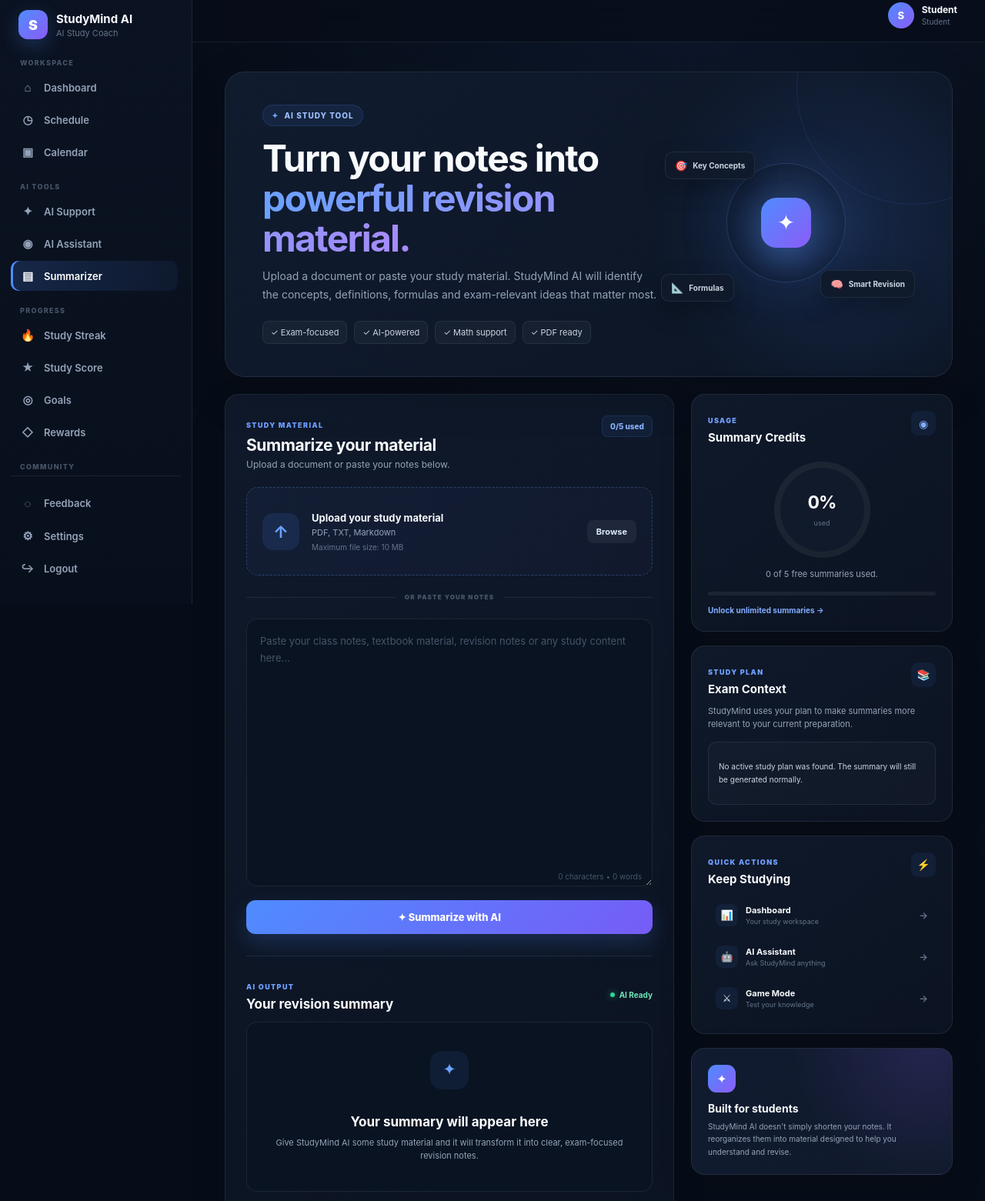
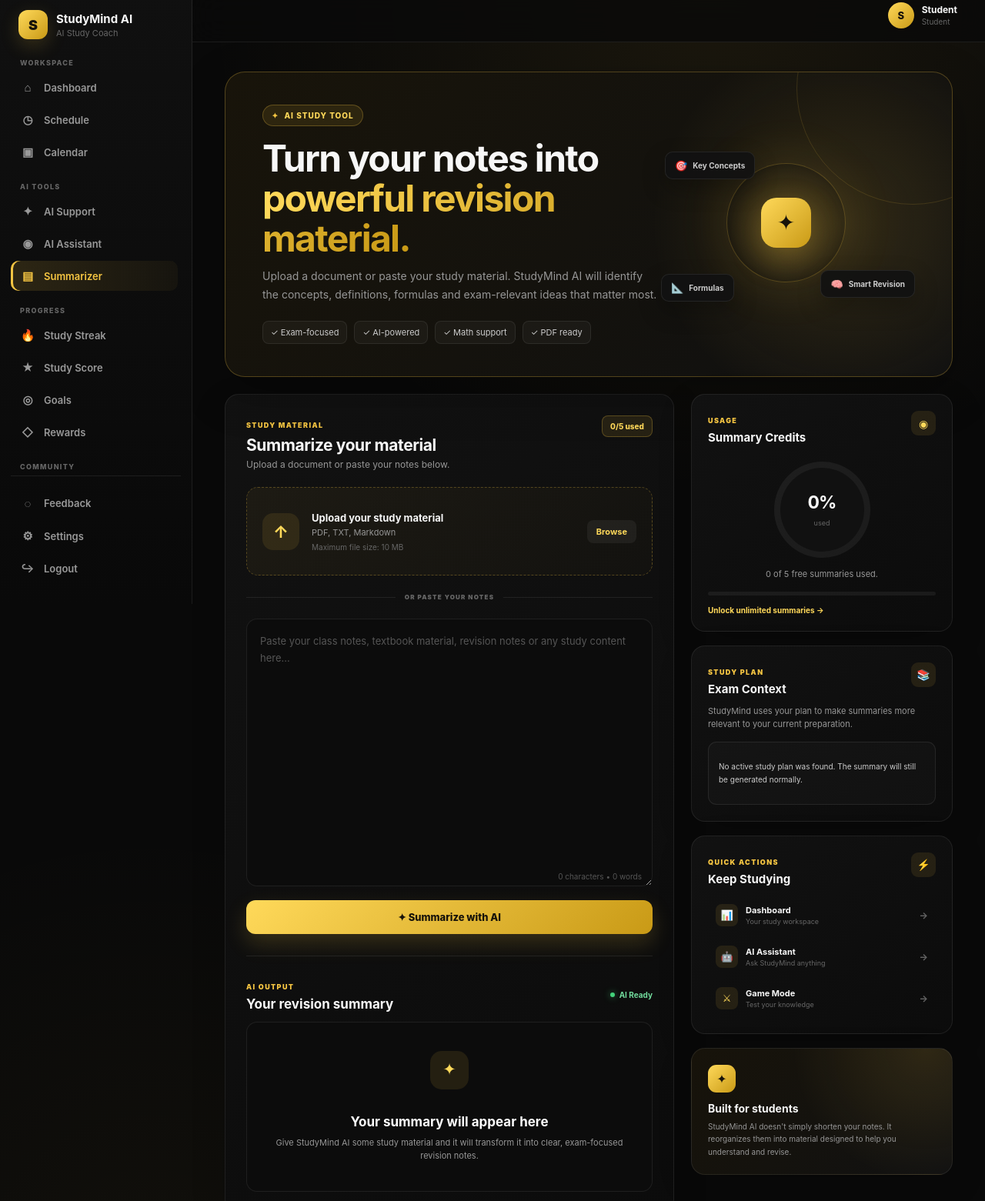
Before and after one commit to CJ514878/StudyMind-AI-App, a website: page summarizer.html in a window 1280 px wide. Shown: the part 15-1576 px from the top of the page at 77% size. Drawn offline with nearby package versions, Linux system fonts and the light colour scheme.

Commit message:
Update summarizer.css

```diff
--- a/summarizer.css
+++ b/summarizer.css
@@ -1,25 +1,27 @@
 /* =========================================================
    STUDYMIND AI — SUMMARIZER
-   PROFESSIONAL UI
+   PROFESSIONAL GOLD UI
 ========================================================= */
 
 :root {
-    --bg: #070d18;
-    --bg-soft: #0b1220;
-    --panel: #101a2b;
-    --panel-2: #131f32;
-    --border: rgba(148, 163, 184, 0.13);
-
-    --text: #f8fafc;
-    --muted: #94a3b8;
-    --muted-2: #64748b;
-
-    --blue: #4f8cff;
-    --blue-bright: #6ba1ff;
-    --purple: #8b5cf6;
-    --green: #34d399;
-
-    --danger: #fb7185;
+    --bg: #090909;
+    --bg-soft: #0d0d0d;
+    --panel: #111111;
+    --panel-2: #171717;
+    --border: rgba(255, 255, 255, 0.08);
+
+    --text: #f7f7f7;
+    --muted: #969696;
+    --muted-2: #666666;
+
+    --gold: #f5c542;
+    --gold-light: #ffd95a;
+    --gold-dark: #c99a16;
+    --gold-soft: rgba(245, 197, 66, 0.10);
+    --gold-border: rgba(245, 197, 66, 0.27);
+
+    --green: #43d17a;
+    --danger: #ef6464;
 
     --radius: 18px;
 }
@@ -39,10 +41,17 @@
 
 body {
     margin: 0;
+    min-height: 100vh;
+
     background:
         radial-gradient(
-            circle at 70% 0%,
-            rgba(79, 140, 255, 0.08),
+            circle at 72% 0%,
+            rgba(245, 197, 66, 0.08),
+            transparent 30%
+        ),
+        radial-gradient(
+            circle at 15% 85%,
+            rgba(245, 197, 66, 0.035),
             transparent 30%
         ),
         var(--bg);
@@ -57,8 +66,6 @@
         BlinkMacSystemFont,
         "Segoe UI",
         sans-serif;
-
-    min-height: 100vh;
 }
 
 button,
@@ -75,11 +82,11 @@
 
 /* =========================================================
    SIDEBAR
+   EXISTING NAVIGATION KEPT
 ========================================================= */
 
 .sidebar {
     position: fixed;
-
     left: 0;
     top: 0;
     bottom: 0;
@@ -91,8 +98,8 @@
     background:
         linear-gradient(
             180deg,
-            #0b1322 0%,
-            #080f1c 100%
+            #101010 0%,
+            #090909 100%
         );
 
     border-right: 1px solid var(--border);
@@ -102,9 +109,6 @@
 
     z-index: 100;
 }
-
-
-/* BRAND */
 
 .sidebar-brand {
     display: flex;
@@ -126,17 +130,17 @@
     background:
         linear-gradient(
             135deg,
-            var(--blue),
-            var(--purple)
+            var(--gold-light),
+            var(--gold-dark)
         );
 
-    color: white;
+    color: #17130a;
 
     font-weight: 900;
     font-size: 18px;
 
     box-shadow:
-        0 8px 25px rgba(79, 140, 255, 0.25);
+        0 8px 25px rgba(245, 197, 66, 0.18);
 }
 
 .sidebar-brand strong {
@@ -152,14 +156,9 @@
     font-size: 11px;
 }
 
-
-/* NAV */
-
 .sidebar-nav {
     flex: 1;
-
     overflow-y: auto;
-
     padding-right: 4px;
 }
 
@@ -172,7 +171,7 @@
 
     padding: 0 12px 7px;
 
-    color: #475569;
+    color: #666666;
 
     font-size: 9px;
     font-weight: 800;
@@ -189,7 +188,6 @@
     gap: 11px;
 
     padding: 10px 12px;
-
     margin-bottom: 3px;
 
     border: 0;
@@ -197,7 +195,7 @@
 
     background: transparent;
 
-    color: #94a3b8;
+    color: #999999;
 
     text-decoration: none;
 
@@ -216,23 +214,23 @@
 .logout-button:hover {
     color: white;
 
-    background: rgba(255, 255, 255, 0.055);
+    background: rgba(255, 255, 255, 0.045);
 
     transform: translateX(2px);
 }
 
 .sidebar a.active {
-    color: white;
+    color: var(--gold);
 
     background:
         linear-gradient(
             90deg,
-            rgba(79, 140, 255, 0.18),
-            rgba(79, 140, 255, 0.07)
+            rgba(245, 197, 66, 0.14),
+            rgba(245, 197, 66, 0.045)
         );
 
     box-shadow:
-        inset 3px 0 0 var(--blue);
+        inset 3px 0 0 var(--gold);
 }
 
 .nav-icon {
@@ -245,12 +243,11 @@
 }
 
 .premium-link {
-    color: #fbbf24 !important;
+    color: var(--gold) !important;
 }
 
 .sidebar-bottom {
     padding-top: 15px;
-
     border-top: 1px solid var(--border);
 }
 
@@ -261,7 +258,6 @@
 
 .app-main {
     margin-left: 250px;
-
     min-height: 100vh;
 }
 
@@ -275,7 +271,7 @@
 
     border-bottom: 1px solid var(--border);
 
-    background: rgba(7, 13, 24, 0.75);
+    background: rgba(9, 9, 9, 0.78);
 
     backdrop-filter: blur(18px);
 
@@ -307,9 +303,11 @@
     background:
         linear-gradient(
             135deg,
-            var(--blue),
-            var(--purple)
+            var(--gold-light),
+            var(--gold-dark)
         );
+
+    color: #17130a;
 
     font-weight: 800;
     font-size: 13px;
@@ -365,24 +363,24 @@
 
     padding: 42px 48px;
 
-    border: 1px solid var(--border);
+    border: 1px solid var(--gold-border);
 
     border-radius: 26px;
 
     background:
         radial-gradient(
             circle at 85% 50%,
-            rgba(79, 140, 255, 0.15),
+            rgba(245, 197, 66, 0.14),
             transparent 30%
         ),
         linear-gradient(
             135deg,
-            #101b2e,
-            #0c1525
+            #18140a,
+            #101010
         );
 
     box-shadow:
-        0 20px 60px rgba(0, 0, 0, 0.18);
+        0 20px 60px rgba(0, 0, 0, 0.25);
 }
 
 .summarizer-hero::before {
@@ -398,7 +396,7 @@
 
     border-radius: 50%;
 
-    border: 1px solid rgba(79, 140, 255, 0.13);
+    border: 1px solid rgba(245, 197, 66, 0.14);
 }
 
 .hero-content {
@@ -417,11 +415,11 @@
 
     border-radius: 999px;
 
-    color: #9fc1ff;
-
-    background: rgba(79, 140, 255, 0.09);
-
-    border: 1px solid rgba(79, 140, 255, 0.17);
+    color: var(--gold-light);
+
+    background: var(--gold-soft);
+
+    border: 1px solid var(--gold-border);
 
     font-size: 10px;
     font-weight: 800;
@@ -430,7 +428,7 @@
 }
 
 .hero-badge span {
-    color: var(--blue-bright);
+    color: var(--gold);
 }
 
 .summarizer-hero h1 {
@@ -447,8 +445,8 @@
     background:
         linear-gradient(
             90deg,
-            #6ba1ff,
-            #a78bfa
+            var(--gold-light),
+            var(--gold-dark)
         );
 
     -webkit-background-clip: text;
@@ -483,17 +481,19 @@
 
     border-radius: 8px;
 
-    background: rgba(255,255,255,0.035);
+    background: rgba(255, 255, 255, 0.035);
 
     border: 1px solid var(--border);
 
-    color: #cbd5e1;
+    color: #cccccc;
 
     font-size: 11px;
 }
 
 
-/* HERO VISUAL */
+/* =========================================================
+   HERO VISUAL
+========================================================= */
 
 .hero-visual {
     width: 330px;
@@ -521,15 +521,15 @@
     background:
         radial-gradient(
             circle,
-            rgba(107,161,255,0.22),
-            rgba(79,140,255,0.04) 60%,
+            rgba(245, 197, 66, 0.22),
+            rgba(245, 197, 66, 0.04) 60%,
             transparent 70%
         );
 
-    border: 1px solid rgba(107,161,255,0.2);
+    border: 1px solid rgba(245, 197, 66, 0.23);
 
     box-shadow:
-        0 0 70px rgba(79,140,255,0.13);
+        0 0 70px rgba(245, 197, 66, 0.12);
 }
 
 .orb-core {
@@ -544,12 +544,14 @@
     background:
         linear-gradient(
             135deg,
-            var(--blue),
-            var(--purple)
+            var(--gold-light),
+            var(--gold-dark)
         );
 
+    color: #17130a;
+
     box-shadow:
-        0 15px 40px rgba(79,140,255,0.3);
+        0 15px 40px rgba(245, 197, 66, 0.25);
 
     font-size: 28px;
 }
@@ -565,16 +567,17 @@
 
     border-radius: 10px;
 
-    background: rgba(16, 26, 43, 0.9);
+    background: rgba(18, 18, 18, 0.92);
 
     border: 1px solid var(--border);
 
-    box-shadow: 0 12px 30px rgba(0,0,0,0.25);
+    box-shadow:
+        0 12px 30px rgba(0, 0, 0, 0.25);
 
     font-size: 10px;
     font-weight: 700;
 
-    color: #cbd5e1;
+    color: #cccccc;
 }
 
 .floating-card span {
@@ -631,12 +634,12 @@
     background:
         linear-gradient(
             145deg,
-            rgba(16, 26, 43, 0.96),
-            rgba(12, 20, 34, 0.96)
+            rgba(18, 18, 18, 0.97),
+            rgba(12, 12, 12, 0.97)
         );
 
     box-shadow:
-        0 15px 45px rgba(0, 0, 0, 0.13);
+        0 15px 45px rgba(0, 0, 0, 0.16);
 }
 
 .workspace-card {
@@ -652,7 +655,7 @@
 }
 
 .section-label {
-    color: #6f9fff;
+    color: var(--gold);
 
     font-size: 9px;
     font-weight: 900;
@@ -683,11 +686,11 @@
 
     border-radius: 8px;
 
-    background: rgba(79,140,255,0.08);
-
-    color: #8eb5ff;
-
-    border: 1px solid rgba(79,140,255,0.15);
+    background: var(--gold-soft);
+
+    color: var(--gold-light);
+
+    border: 1px solid var(--gold-border);
 
     font-size: 10px;
     font-weight: 800;
@@ -710,30 +713,30 @@
 
     padding: 20px;
 
-    border: 1px dashed rgba(107,161,255,0.28);
+    border: 1px dashed rgba(245, 197, 66, 0.28);
 
     border-radius: 15px;
 
     background:
         linear-gradient(
             135deg,
-            rgba(79,140,255,0.055),
-            rgba(139,92,246,0.035)
+            rgba(245, 197, 66, 0.055),
+            rgba(245, 197, 66, 0.018)
         );
 
     cursor: pointer;
 
     transition:
-        border-color .2s ease,
-        background .2s ease,
-        transform .2s ease;
+        border-color 0.2s ease,
+        background 0.2s ease,
+        transform 0.2s ease;
 }
 
 .upload-zone:hover {
-    border-color: rgba(107,161,255,0.55);
+    border-color: rgba(245, 197, 66, 0.55);
 
     background:
-        rgba(79,140,255,0.08);
+        rgba(245, 197, 66, 0.08);
 
     transform: translateY(-1px);
 }
@@ -749,9 +752,9 @@
 
     border-radius: 14px;
 
-    background: rgba(79,140,255,0.12);
-
-    color: var(--blue-bright);
+    background: var(--gold-soft);
+
+    color: var(--gold-light);
 
     font-size: 22px;
     font-weight: 700;
@@ -792,9 +795,9 @@
 
     border-radius: 8px;
 
-    background: rgba(255,255,255,0.055);
-
-    color: #dbeafe;
+    background: rgba(255, 255, 255, 0.055);
+
+    color: var(--gold-light);
 
     font-size: 11px;
     font-weight: 700;
@@ -812,7 +815,7 @@
 
     margin: 23px 0;
 
-    color: #475569;
+    color: #666666;
 
     font-size: 8px;
     font-weight: 900;
@@ -855,7 +858,7 @@
 
     outline: none;
 
-    background: #091321;
+    background: #0c0c0c;
 
     color: var(--text);
 
@@ -864,19 +867,19 @@
     line-height: 1.7;
 
     transition:
-        border-color .2s ease,
-        box-shadow .2s ease;
+        border-color 0.2s ease,
+        box-shadow 0.2s ease;
 }
 
 #summarizeInput::placeholder {
-    color: #475569;
+    color: #555555;
 }
 
 #summarizeInput:focus {
-    border-color: rgba(79,140,255,0.45);
+    border-color: rgba(245, 197, 66, 0.45);
 
     box-shadow:
-        0 0 0 3px rgba(79,140,255,0.07);
+        0 0 0 3px rgba(245, 197, 66, 0.07);
 }
 
 .input-info {
@@ -885,7 +888,7 @@
     right: 14px;
     bottom: 11px;
 
-    color: #475569;
+    color: #555555;
 
     font-size: 10px;
 }
@@ -909,11 +912,11 @@
     background:
         linear-gradient(
             135deg,
-            #4f8cff,
-            #765cf6
+            var(--gold-light),
+            var(--gold-dark)
         );
 
-    color: white;
+    color: #17130a;
 
     font-weight: 800;
 
@@ -922,23 +925,27 @@
     cursor: pointer;
 
     box-shadow:
-        0 12px 28px rgba(79,140,255,0.2);
+        0 12px 28px rgba(245, 197, 66, 0.18);
 
     transition:
-        transform .2s ease,
-        box-shadow .2s ease,
-        opacity .2s ease;
+        transform 0.2s ease,
+        box-shadow 0.2s ease,
+        opacity 0.2s ease;
 }
 
 .summarize-button:hover:not(:disabled) {
     transform: translateY(-2px);
 
     box-shadow:
-        0 17px 34px rgba(79,140,255,0.28);
+        0 17px 34px rgba(245, 197, 66, 0.25);
+}
+
+.summarize-button:active:not(:disabled) {
+    transform: translateY(0);
 }
 
 .summarize-button:disabled {
-    opacity: .6;
+    opacity: 0.6;
     cursor: wait;
 }
 
@@ -974,7 +981,7 @@
     align-items: center;
     gap: 6px;
 
-    color: #6ee7b7;
+    color: #72dc9d;
 
     font-size: 10px;
     font-weight: 700;
@@ -989,7 +996,7 @@
     background: var(--green);
 
     box-shadow:
-        0 0 8px rgba(52,211,153,.65);
+        0 0 8px rgba(67, 209, 122, 0.65);
 }
 
 .summary-output {
@@ -1001,9 +1008,9 @@
 
     border-radius: 14px;
 
-    background: #091321;
-
-    color: #dbe5f2;
+    background: #0c0c0c;
+
+    color: #dedede;
 
     font-size: 13px;
 
@@ -1033,9 +1040,9 @@
 
     border-radius: 15px;
 
-    background: rgba(79,140,255,0.09);
-
-    color: var(--blue-bright);
+    background: var(--gold-soft);
+
+    color: var(--gold-light);
 
     font-size: 21px;
 }
@@ -1059,38 +1066,35 @@
 }
 
 
-/* AI OUTPUT TYPOGRAPHY */
+/* =========================================================
+   AI OUTPUT TYPOGRAPHY
+========================================================= */
 
 .summary-output h2,
 .summary-output h3,
 .summary-output h4 {
     color: white;
-
     line-height: 1.3;
 }
 
 .summary-output h2 {
     font-size: 20px;
-
     margin: 20px 0 10px;
 }
 
 .summary-output h3 {
     font-size: 17px;
-
     margin: 18px 0 8px;
 }
 
 .summary-output h4 {
     font-size: 14px;
-
     margin: 15px 0 7px;
-
-    color: #a8c5ff;
+    color: var(--gold-light);
 }
 
 .summary-output strong {
-    color: #f8fafc;
+    color: #f8f8f8;
 }
 
 .summary-output ul,
@@ -1107,9 +1111,9 @@
 
     border-radius: 5px;
 
-    background: rgba(255,255,255,0.06);
-
-    color: #c4d8ff;
+    background: rgba(255, 255, 255, 0.06);
+
+    color: var(--gold-light);
 }
 
 
@@ -1119,7 +1123,6 @@
 
 .features-card {
     margin-top: 22px;
-
     padding: 25px;
 }
 
@@ -1132,7 +1135,7 @@
 }
 
 .sparkle {
-    color: #8db5ff;
+    color: var(--gold-light);
     font-size: 22px;
 }
 
@@ -1152,18 +1155,29 @@
 
     border-radius: 13px;
 
-    background: rgba(255,255,255,0.018);
+    background: rgba(255, 255, 255, 0.018);
+
+    transition:
+        border-color 0.2s ease,
+        background 0.2s ease,
+        transform 0.2s ease;
+}
+
+.feature-item:hover {
+    border-color: var(--gold-border);
+
+    background: var(--gold-soft);
+
+    transform: translateY(-2px);
 }
 
 .feature-icon {
     margin-bottom: 12px;
-
     font-size: 20px;
 }
 
 .feature-item strong {
     display: block;
-
     font-size: 12px;
 }
 
@@ -1207,7 +1221,6 @@
 
 .side-card h3 {
     margin: 5px 0 0;
-
     font-size: 15px;
 }
 
@@ -1220,9 +1233,9 @@
 
     border-radius: 9px;
 
-    background: rgba(79,140,255,0.08);
-
-    color: #83adff;
+    background: var(--gold-soft);
+
+    color: var(--gold-light);
 
     font-size: 14px;
 }
@@ -1253,8 +1266,8 @@
 
     background:
         conic-gradient(
-            var(--blue) var(--usage-progress, 0%),
-            rgba(255,255,255,0.06) 0
+            var(--gold) var(--usage-progress, 0%),
+            rgba(255, 255, 255, 0.06) 0
         );
 
     position: relative;
@@ -1269,7 +1282,7 @@
 
     border-radius: 50%;
 
-    background: #101a2b;
+    background: #111111;
 }
 
 .usage-ring-inner {
@@ -1290,13 +1303,11 @@
 
 .usage-ring-inner span {
     color: var(--muted-2);
-
     font-size: 9px;
 }
 
 .usage-card > p {
     text-align: center;
-
     margin: 0 0 13px;
 }
 
@@ -1307,7 +1318,7 @@
 
     border-radius: 999px;
 
-    background: rgba(255,255,255,0.06);
+    background: rgba(255, 255, 255, 0.06);
 }
 
 .usage-progress div {
@@ -1319,11 +1330,11 @@
     background:
         linear-gradient(
             90deg,
-            var(--blue),
-            var(--purple)
+            var(--gold-dark),
+            var(--gold-light)
         );
 
-    transition: width .4s ease;
+    transition: width 0.4s ease;
 }
 
 .upgrade-link {
@@ -1331,7 +1342,7 @@
 
     margin-top: 13px;
 
-    color: #82adff;
+    color: var(--gold-light);
 
     text-decoration: none;
 
@@ -1357,11 +1368,11 @@
 
     border-radius: 11px;
 
-    background: rgba(255,255,255,0.025);
+    background: rgba(255, 255, 255, 0.025);
 
     border: 1px solid var(--border);
 
-    color: #cbd5e1;
+    color: #cccccc;
 
     font-size: 10px;
 
@@ -1369,7 +1380,7 @@
 }
 
 .study-context strong {
-    color: #8db5ff;
+    color: var(--gold-light);
 }
 
 
@@ -1400,13 +1411,12 @@
     text-decoration: none;
 
     transition:
-        background .2s ease,
-        transform .2s ease;
+        background 0.2s ease,
+        transform 0.2s ease;
 }
 
 .quick-actions a:hover {
-    background: rgba(255,255,255,0.035);
-
+    background: var(--gold-soft);
     transform: translateX(2px);
 }
 
@@ -1419,7 +1429,9 @@
 
     border-radius: 8px;
 
-    background: rgba(79,140,255,0.08);
+    background: var(--gold-soft);
+
+    color: var(--gold-light);
 
     font-size: 13px;
 }
@@ -1430,7 +1442,6 @@
 
 .quick-actions strong {
     display: block;
-
     font-size: 11px;
 }
 
@@ -1445,8 +1456,7 @@
 }
 
 .quick-actions b {
-    color: #64748b;
-
+    color: #666666;
     font-size: 12px;
 }
 
@@ -1459,13 +1469,13 @@
     background:
         radial-gradient(
             circle at 90% 0%,
-            rgba(139,92,246,0.16),
+            rgba(245, 197, 66, 0.12),
             transparent 50%
         ),
         linear-gradient(
             135deg,
-            #111b30,
-            #101a2b
+            #17130a,
+            #111111
         );
 }
 
@@ -1483,16 +1493,15 @@
     background:
         linear-gradient(
             135deg,
-            var(--blue),
-            var(--purple)
+            var(--gold-light),
+            var(--gold-dark)
         );
 
-    color: white;
+    color: #17130a;
 }
 
 .capability-card h3 {
     margin: 0 0 7px;
-
     font-size: 14px;
 }
 
@@ -1526,7 +1535,7 @@
     }
 
     .hero-visual {
-        transform: scale(.8);
+        transform: scale(0.8);
         margin-right: -30px;
     }
 
@@ -1535,7 +1544,9 @@
     }
 
     .summarizer-grid {
-        grid-template-columns: minmax(0, 1fr) 290px;
+        grid-template-columns:
+            minmax(0, 1fr)
+            290px;
     }
 
 }
@@ -1556,6 +1567,8 @@
 
         font-weight: 800;
         font-size: 14px;
+
+        color: var(--gold);
     }
 
     .topbar {
@@ -1641,7 +1654,6 @@
 
     .upload-button {
         width: 100%;
-
         text-align: center;
     }
 
@@ -1668,7 +1680,7 @@
 a:focus-visible,
 textarea:focus-visible,
 label:focus-visible {
-    outline: 2px solid var(--blue-bright);
+    outline: 2px solid var(--gold-light);
     outline-offset: 3px;
 }
 
```
